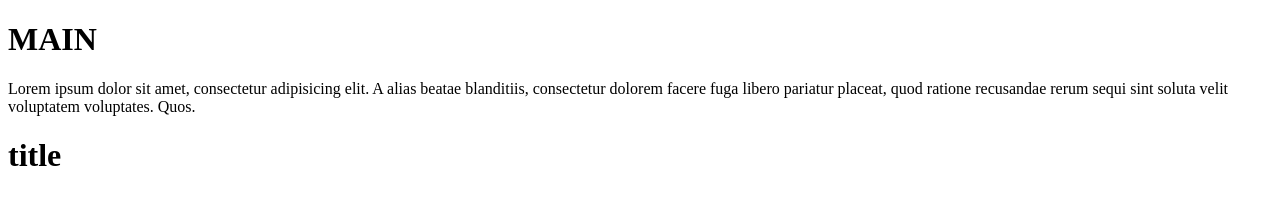
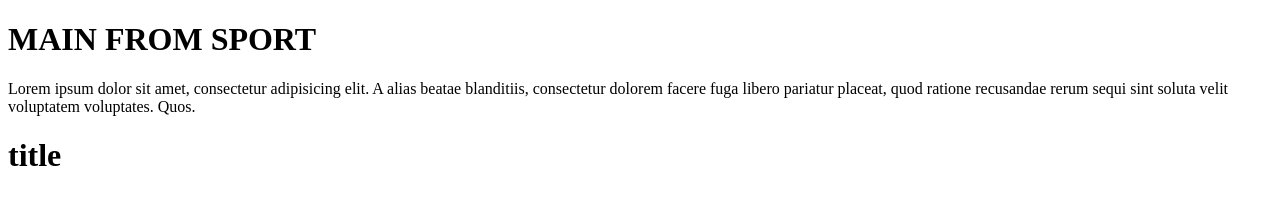
Before and after one commit to vitalii-khrypko/integration, a plain HTML site: page index.html in a window 1280 px wide. Drawn offline with Linux system fonts and the light colour scheme.

Commit message:
ref index.html

```diff
--- a/index.html
+++ b/index.html
@@ -8,7 +8,7 @@
     <title>Document</title>
 </head>
 <body>
-    <h1>MAIN</h1>
+    <h1>MAIN FROM SPORT</h1>
     <p>Lorem ipsum dolor sit amet, consectetur adipisicing elit. A alias beatae blanditiis, consectetur dolorem facere fuga libero pariatur placeat, quod ratione recusandae rerum sequi sint soluta velit voluptatem voluptates. Quos.</p>
     <h1>title</h1>
 </body>
```
